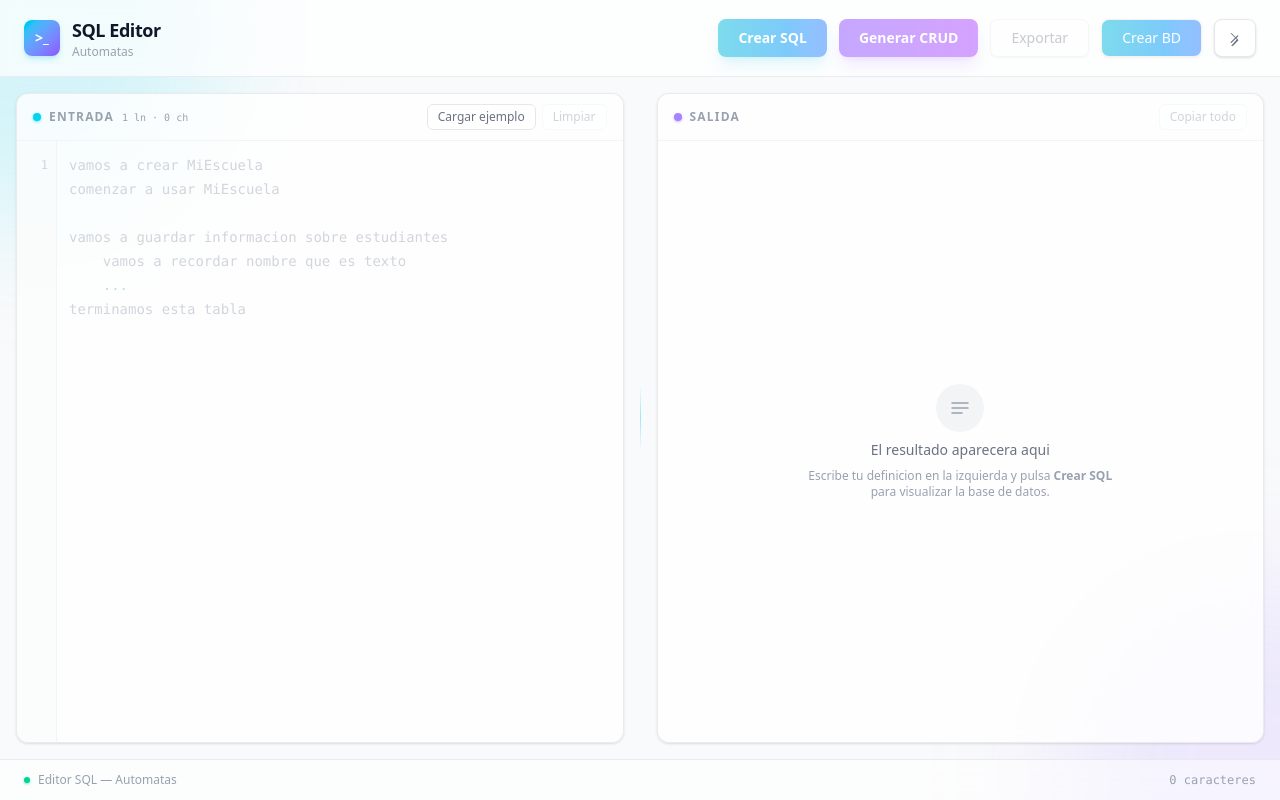
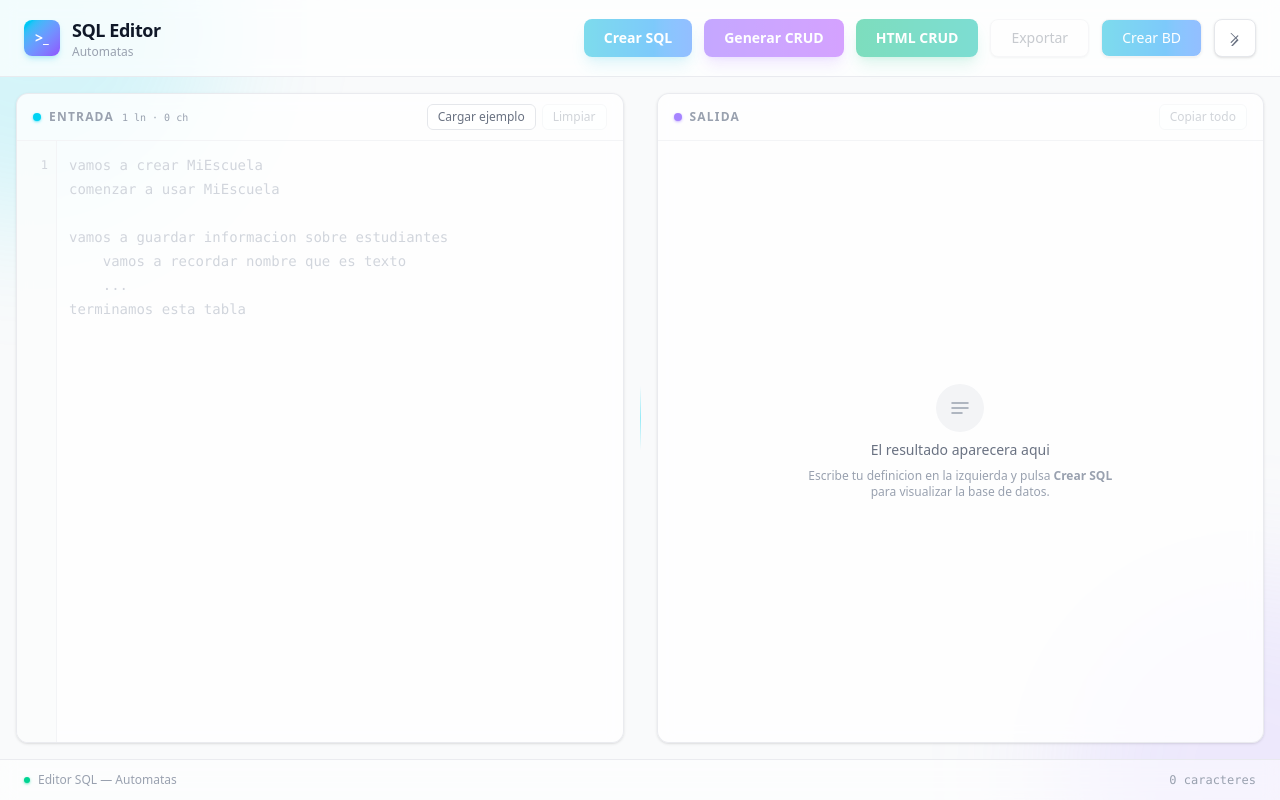
Before and after one commit to adriantecprogrammer/EDITOR-SQL-AUTOMATAS, a SvelteKit app: page / in a window 1280 px wide. Built offline with nearby package versions, Linux system fonts and the light colour scheme.

Commit message:
feat: ahora se genera el HTML
ahora se genera el HTML

close

```diff
--- a/src/Services/sqlApi.ts
+++ b/src/Services/sqlApi.ts
@@ -46,5 +46,21 @@ export const sqlApi = {
 			console.error('API Error details:', error);
 			throw error;
 		}
+	},
+	async generarHTML(sql: string, tabla?: string) {
+		try {
+			const params = tabla ? { tabla } : {};
+			const response = await axiosInstance.post('/generarHTML', sql, {
+				params,
+				headers: {
+					'Content-Type': 'text/plain'
+				}
+			});
+			console.log('Response body:', response.data);
+			return response.data;
+		} catch (error) {
+			console.error('API Error details:', error);
+			throw error;
+		}
 	}
 };
--- a/src/routes/+page.svelte
+++ b/src/routes/+page.svelte
@@ -8,7 +8,8 @@
 	let generado = $state<IGeneradorSQL | null>(null);
 	let view = $state<'visual' | 'sql' | 'er'>('visual');
 	let copiedKey = $state<string | null>(null);
-	let loading = $state<null | 'sql' | 'bd' | 'crud'>(null);
+	let loading = $state<null | 'sql' | 'bd' | 'crud' | 'html'>(null);
+	let lastOutputType = $state<'sql' | 'html'>('sql');
 	let errorMsg = $state('');
 	let inputEl: HTMLTextAreaElement | null = $state(null);
 	let gutterEl: HTMLDivElement | null = $state(null);
@@ -110,10 +111,28 @@ mostrar lo aprendido`;
 			const response = await sqlApi.createCRUD(inputText, tabla);
 			outputText = typeof response === 'string' ? response : JSON.stringify(response, null, 2);
 			generado = null;
+			lastOutputType = 'sql';
 			view = 'sql';
 		} catch (error) {
 			console.error('Error in UI:', error);
-			errorMsg = 'No se pudo generar el CRUD.';
+			errorMsg = 'No se pudo generar el CRUD.'
+		} finally {
+			loading = null;
+		}
+	}
+
+	async function generarHTML(tabla?: string) {
+		errorMsg = '';
+		loading = 'html';
+		try {
+			const response = await sqlApi.generarHTML(inputText, tabla);
+			outputText = typeof response === 'string' ? response : JSON.stringify(response, null, 2);
+			generado = null;
+			lastOutputType = 'html';
+			view = 'sql';
+		} catch (error) {
+			console.error('Error in UI:', error);
+			errorMsg = 'No se pudo generar el HTML.'
 		} finally {
 			loading = null;
 		}
@@ -121,11 +140,12 @@ mostrar lo aprendido`;
 
 	function exportToTxt() {
 		if (!outputText) return;
-		const blob = new Blob([outputText], { type: 'text/plain' });
+		const blob = new Blob([outputText], { type: lastOutputType === 'html' ? 'text/html' : 'text/plain' });
 		const url = URL.createObjectURL(blob);
 		const a = document.createElement('a');
 		a.href = url;
-		a.download = (generado?.database ?? 'salida') + '.sql';
+		const ext = lastOutputType === 'html' ? '.html' : '.sql';
+		a.download = (generado?.database ?? 'salida') + ext;
 		a.click();
 		URL.revokeObjectURL(url);
 	}
@@ -173,6 +193,13 @@ mostrar lo aprendido`;
 				class="rounded-lg bg-linear-to-r from-violet-500 to-purple-500 px-5 py-2 text-sm font-semibold text-white shadow-lg shadow-violet-500/25 transition-all hover:shadow-violet-500/40 hover:brightness-110 active:scale-95 disabled:cursor-not-allowed disabled:opacity-50"
 			>
 				{loading === 'crud' ? 'Generando...' : 'Generar CRUD'}
+			</button>
+			<button
+				onclick={() => generarHTML()}
+				disabled={!inputText || loading !== null}
+				class="rounded-lg bg-linear-to-r from-emerald-500 to-teal-500 px-5 py-2 text-sm font-semibold text-white shadow-lg shadow-emerald-500/25 transition-all hover:shadow-emerald-500/40 hover:brightness-110 active:scale-95 disabled:cursor-not-allowed disabled:opacity-50"
+			>
+				{loading === 'html' ? 'Generando...' : 'HTML CRUD'}
 			</button>
 			<button
 				onclick={exportToTxt}
@@ -400,13 +427,22 @@ mostrar lo aprendido`;
 										>
 											{tabla.atributos?.length ?? 0} cols
 										</span>
+									<div class="ml-auto flex shrink-0 items-center gap-1.5">
 										<button
 											onclick={(e) => { e.stopPropagation(); generarCRUD(tabla.nombre); }}
 											disabled={!inputText || loading !== null}
-										class="ml-auto shrink-0 rounded-md bg-violet-50 px-2.5 py-1 text-[10px] font-semibold text-violet-600 ring-1 ring-violet-200 transition-all hover:bg-violet-100 active:scale-95 disabled:cursor-not-allowed disabled:opacity-30"
+											class="rounded-md bg-violet-50 px-2.5 py-1 text-[10px] font-semibold text-violet-600 ring-1 ring-violet-200 transition-all hover:bg-violet-100 active:scale-95 disabled:cursor-not-allowed disabled:opacity-30"
 										>
 											CRUD
 										</button>
+										<button
+											onclick={(e) => { e.stopPropagation(); generarHTML(tabla.nombre); }}
+											disabled={!inputText || loading !== null}
+											class="rounded-md bg-emerald-50 px-2.5 py-1 text-[10px] font-semibold text-emerald-600 ring-1 ring-emerald-200 transition-all hover:bg-emerald-100 active:scale-95 disabled:cursor-not-allowed disabled:opacity-30"
+										>
+											HTML
+										</button>
+									</div>
 									</div>
 								</summary>
 
```
Lines whose indentation alone changed are shown as unchanged.
